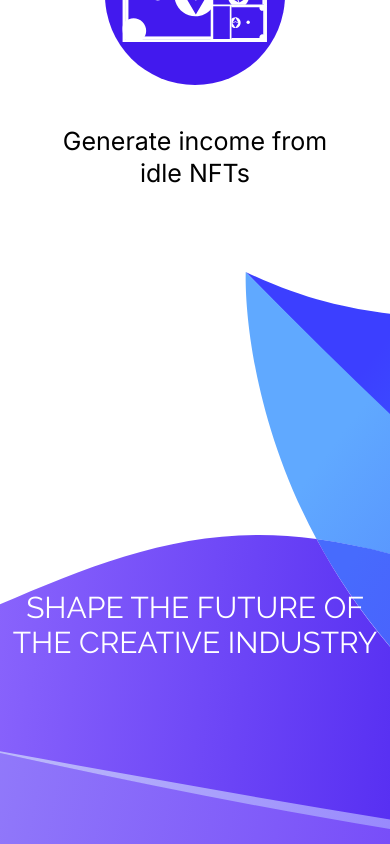
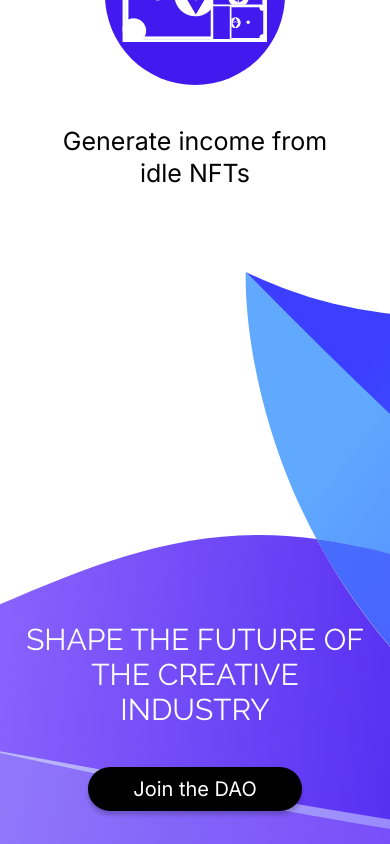
Before and after one commit to FraktalNFT/site, a Next.js app: page / in a window 390 px wide. Shown: the part 6094-6938 px from the top of the page. Built offline with nearby package versions, Linux system fonts and the light colour scheme.

Commit message:
Add button to footer

```diff
--- a/components/Footer.tsx
+++ b/components/Footer.tsx
@@ -2,8 +2,11 @@ import Link from "next/link";
 
 const Footer = () => {
   return (
-    <footer>
+    <footer className="footer-section">
       <h4>SHAPE THE FUTURE OF THE CREATIVE INDUSTRY</h4>
+      <Link href="https://blog.fraktal.io/join-the-fraktal-dao-genesis-f810fb70def3">
+        <button>Join the DAO</button>
+      </Link>
     </footer>
   );
 };
--- a/styles/globals.css
+++ b/styles/globals.css
@@ -143,7 +143,8 @@ h1 {
 
 .hero-section button,
 .guide-section button,
-.about-section button {
+.about-section button,
+.footer-section button {
   background-color: #000000;
   color: #ffffff;
   margin-top: 5px;
@@ -175,8 +176,6 @@ h1 {
     margin-top: 10px;
   }
 }
-
-
 
 /* End Hero*/
 
@@ -331,7 +330,6 @@ h1 {
   justify-content: space-between;
   align-items: center;
   flex-wrap: wrap;
-
 }
 
 @media only screen and (max-width: 720px) {
@@ -342,7 +340,6 @@ h1 {
     flex-wrap: wrap;
   }
 }
-
 
 @media only screen and (max-width: 1000px) {
   #how {
@@ -514,30 +511,36 @@ h1 {
 footer {
   background-image: url("/footer.svg");
   height: 654px;
+  display: flex;
+  flex-direction: column;
+  justify-content: center;
+  align-items: center;
 }
 
 footer h4 {
-  position: relative;
-  top: 400px;
+  margin-top: 400px;
   font-family: Raleway;
   font-style: normal;
   font-weight: 500;
   font-size: 30px;
   color: #ffffff;
-  text-align: center;
 }
 
-footer h4 a {
-  color: #ffffff;
+.footer-section button {
+  margin-top: 40px;
 }
 
-footer p {
-  position: relative;
-  top: 580px;
-  font-family: Inter;
-  font-style: normal;
-  font-weight: 400;
-  font-size: 16px;
-  color: #ffffff;
-  text-align: center;
+@media only screen and (max-width: 720px) {
+  .footer-section h4 {
+    font-size: 25px;
+  }
 }
+
+@media only screen and (max-width: 480px) {
+  .footer-section h4 {
+    font-size: 30px;
+    margin-left: 20px;
+    margin-right: 20px;
+    text-align: center;
+  }
+}
```
